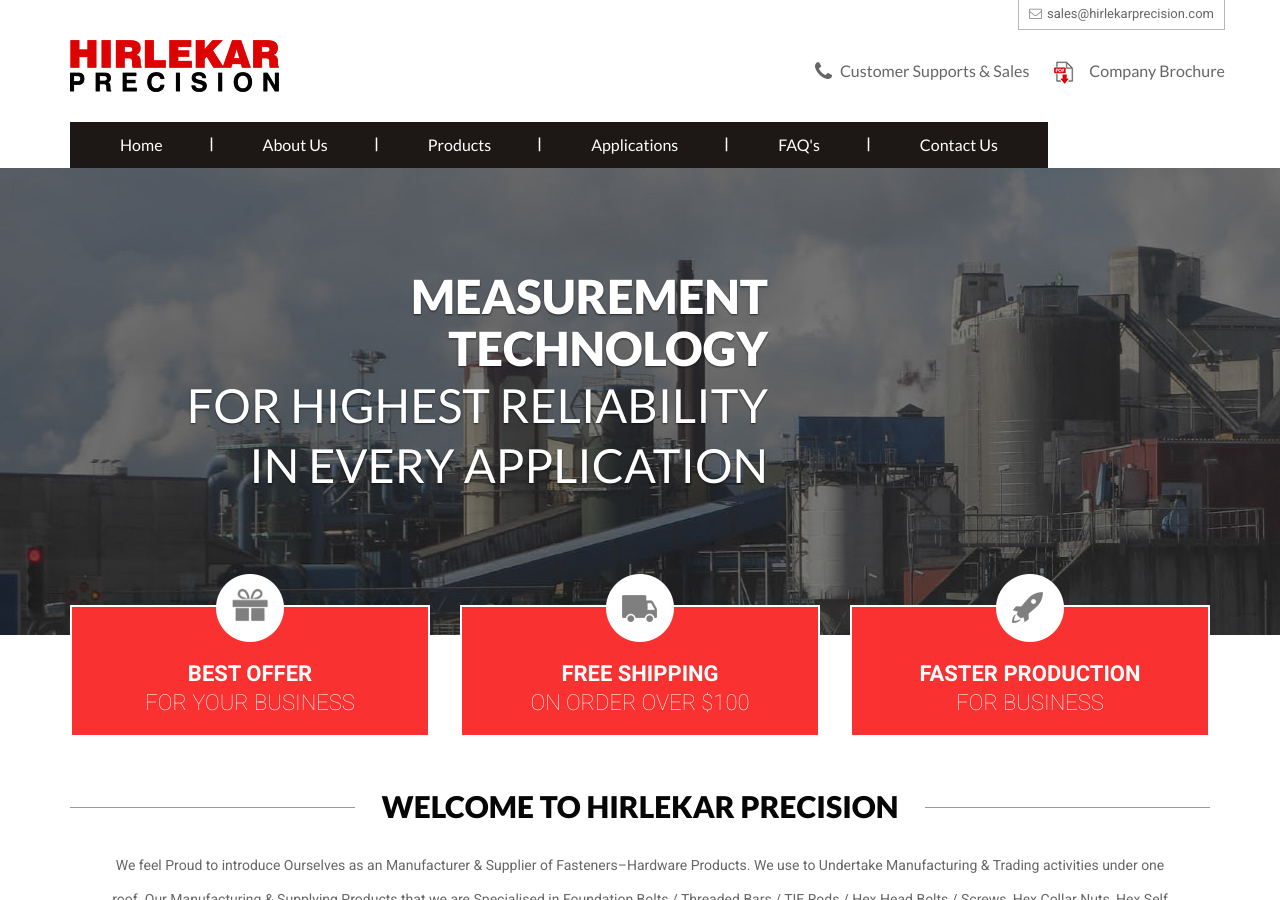
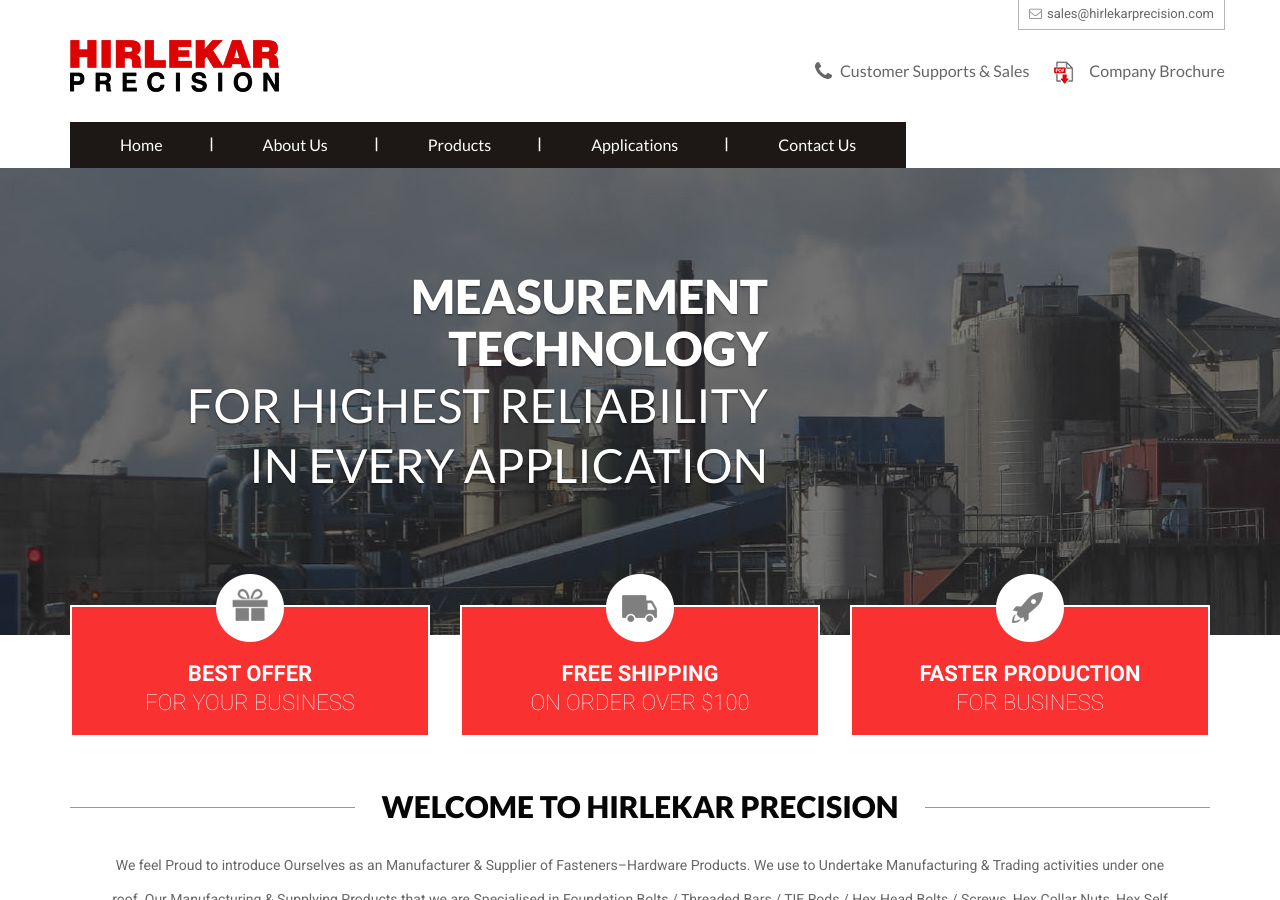
Before and after one commit to hirlekarprecision/hirlekarprecision.github.io, a Jekyll site: the page built from index.html, in a window 1280 px wide and 900 px high. Built offline with Jekyll 4.4.1, drawn with Linux system fonts in a browser that asks for light colours.

Commit message:
Hid FAQ link in navbar for now.

```diff
--- a/_includes/header.html
+++ b/_includes/header.html
@@ -111,7 +111,7 @@
           </li>
           <!--<li><a href="#">Downloads</a></li>-->
           <li><a href="/application.html" class="appli">Applications</a></li>
-          <li><a href="/faq.html" class="faq">FAQ's</a></li>
+          <!-- <li><a href="/faq.html" class="faq">FAQ's</a></li> -->
           <li><a href="/contact.html" class="contactus">Contact Us</a></li>
         </ul>
       </div>
```
